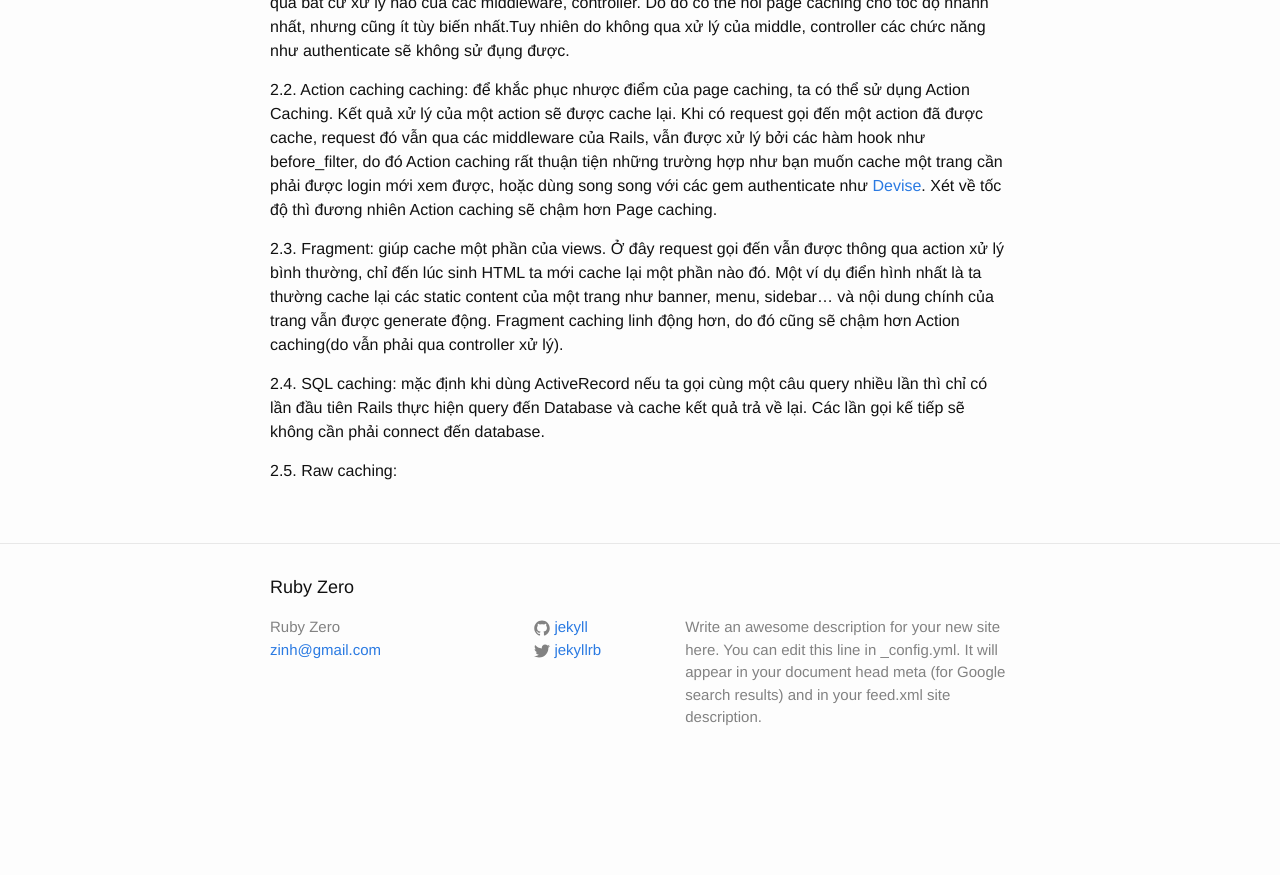
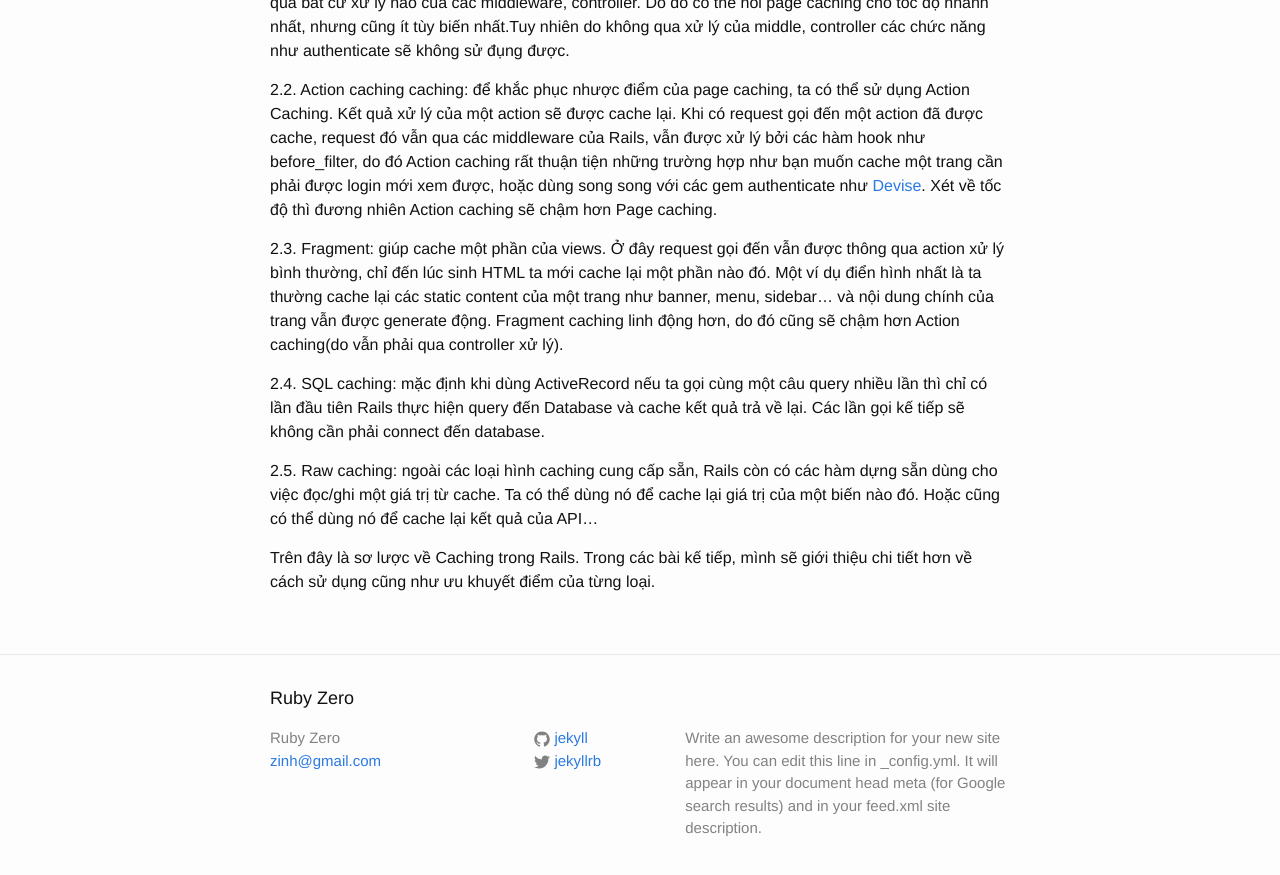
Before and after one commit to zinh/zinh.github.io, a Jekyll site: the page built from _posts/2014-09-15-caching-on-rails.markdown, in a window 1280 px wide and 900 px high, scrolled down 734 px. Shown: the top 875 px of the window. Built offline with Jekyll 4.4.1, drawn with Linux system fonts in a browser that asks for light colours; before the commit the page ends 1523 px from its top, so only the background shows below that.

Commit message:
Update 2014-09-15-caching-on-rails.markdown

```diff
--- a/_posts/2014-09-15-caching-on-rails.markdown
+++ b/_posts/2014-09-15-caching-on-rails.markdown
@@ -37,4 +37,6 @@ __2. Chi tiết__
 
 2.4. SQL caching: mặc định khi dùng ActiveRecord nếu ta gọi cùng một câu query nhiều lần thì chỉ có lần đầu tiên Rails thực hiện query đến Database và cache kết quả trả về lại. Các lần gọi kế tiếp sẽ không cần phải connect đến database.
 
-2.5. Raw caching:
+2.5. Raw caching: ngoài các loại hình caching cung cấp sẵn, Rails còn có các hàm dựng sẵn dùng cho việc đọc/ghi một giá trị từ cache. Ta có thể dùng nó để cache lại giá trị của một biến nào đó. Hoặc cũng có thể dùng nó để cache lại kết quả của API...
+
+Trên đây là sơ lược về Caching trong Rails. Trong các bài kế tiếp, mình sẽ giới thiệu chi tiết hơn về cách sử dụng cũng như ưu khuyết điểm của từng loại.
```
